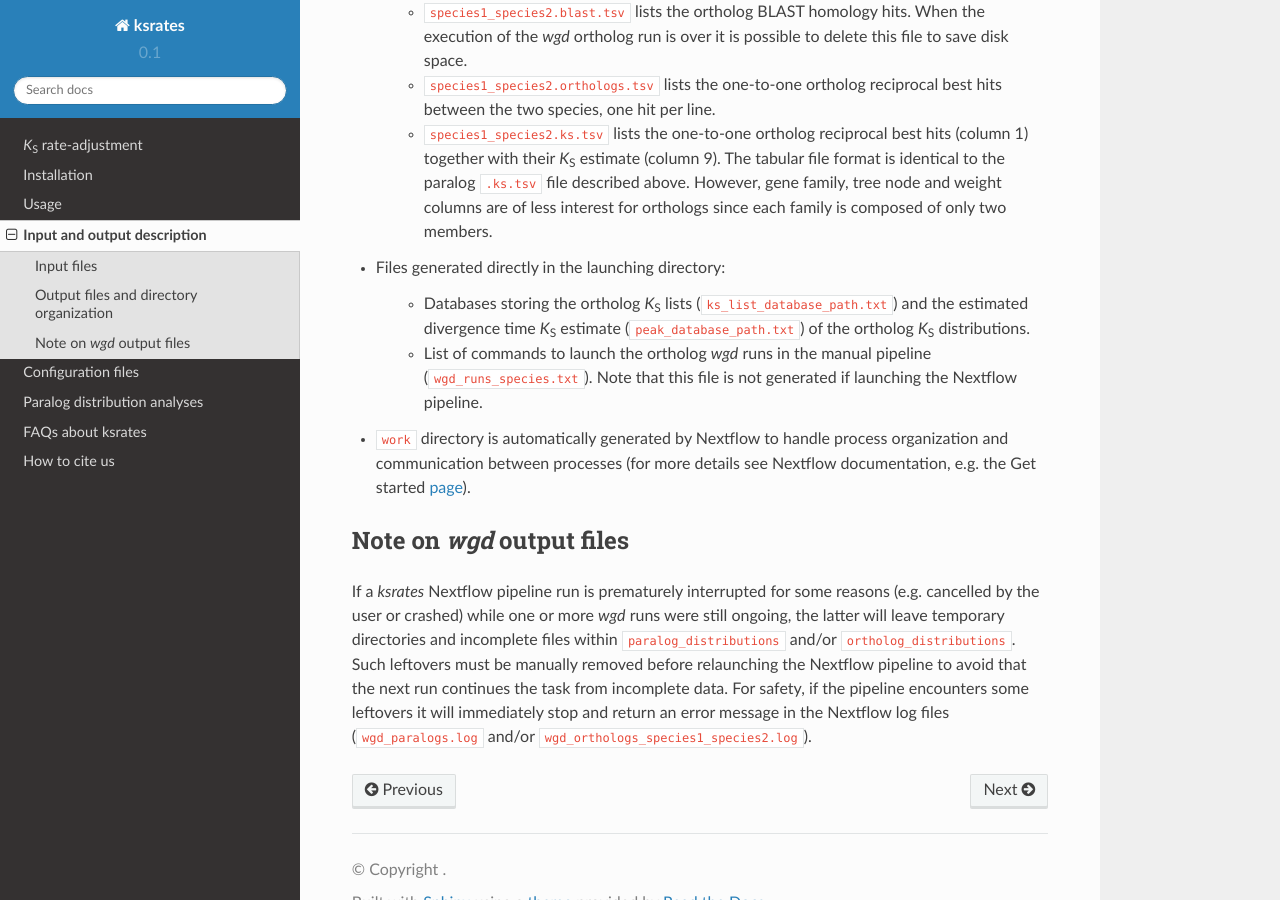
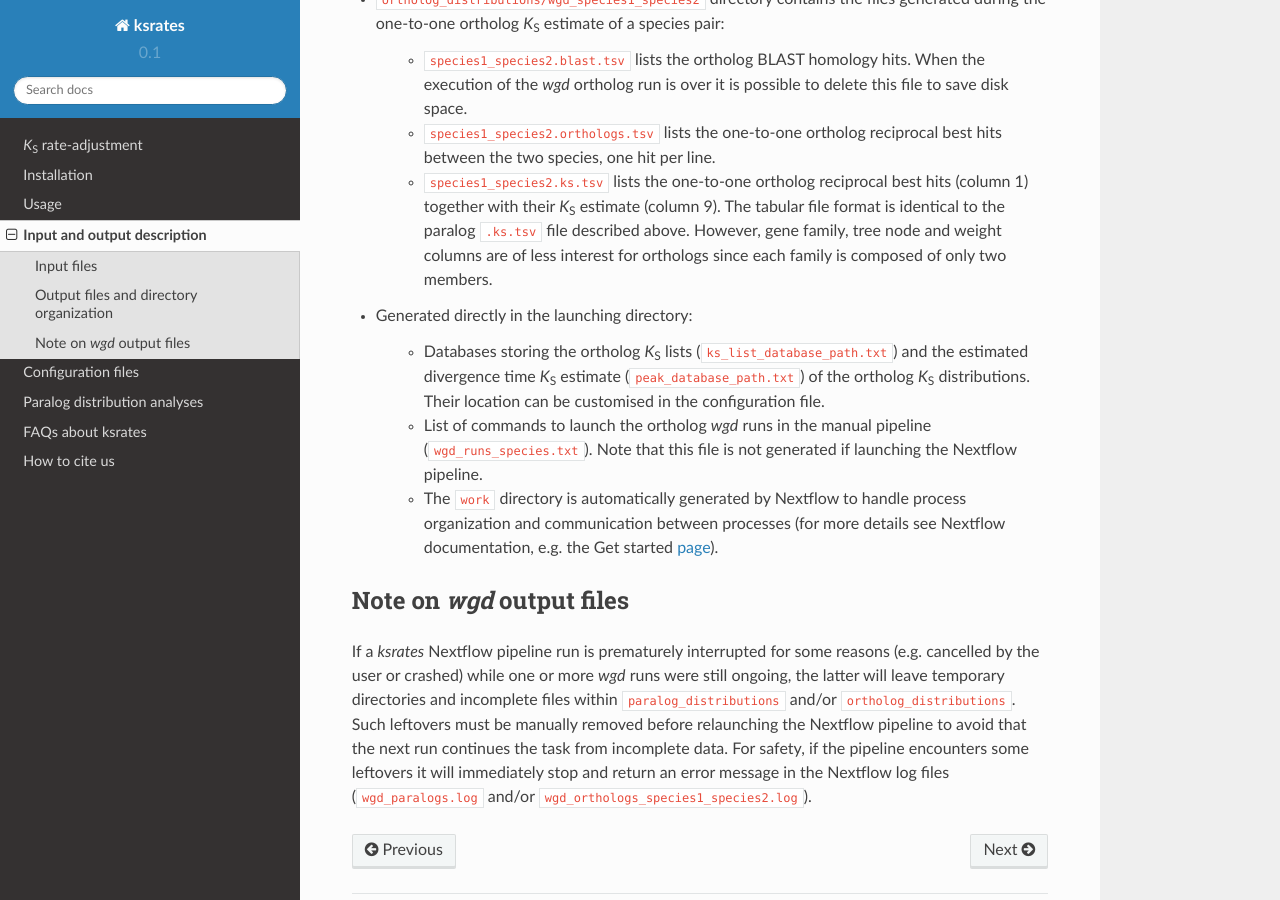
Before and after one commit to VIB-PSB/ksrates, a Sphinx documentation site: the page built from doc/source/input_output.rst, in a window 1280 px wide and 900 px high, scrolled down 2969 px. Built offline with Sphinx 7.4.7 and the Read the Docs theme 2.0.0, drawn with Linux system fonts in a browser that asks for light colours; some of the changed text lies outside the part shown.

Commit message:
Add (E)LMM file format description; internal links

```diff
--- a/doc/source/input_output.rst
+++ b/doc/source/input_output.rst
@@ -46,12 +48,12 @@
         * Plots showing the peaks detected in the spline (``elmm_species_peaks.pdf``).
         * Multi-panel figure showing fitted mixture models obtained with data-driven and hybrid initializations (``elmm_species_models_data_driven.pdf``).
         * Multi-panel figure showing the best-fitted mixture model obtained for each number of components with random initialization (``elmm_species_models_random.pdf``).
-        * TSV and TXT files collecting component parameters (``elmm_species_parameters.tsv`` and ``elmm_species_parameters.txt``).
+        * TSV and TXT files collecting component parameters (``elmm_species_parameters.tsv`` and ``elmm_species_parameters.txt``) (more details on the file format in section :ref:`mixture_models`).
 
     From lognormal-only mixture modeling:
 
         * Multi-panel figure showing the best-fitted mixture model on whole-paranome and anchor pair *K*:sub:`S` distributions obtained for each number of components (``lmm_species_all_models_paranome.pdf`` and ``lmm_species_all_models_colinearity.pdf``).
-        * TSV and TXT files collecting component parameters (``lmm_species_parameters_colinearity.tsv``, ``lmm_species_parameters_colinearity.txt``, ``lmm_species_parameters_paranome.tsv`` and ``lmm_species_parameters_paranome.txt``).
+        * TSV and TXT files collecting component parameters (``lmm_species_parameters_colinearity.tsv``, ``lmm_species_parameters_colinearity.txt``, ``lmm_species_parameters_paranome.tsv`` and ``lmm_species_parameters_paranome.txt``) (more details on the file format in section :ref:`mixture_models`).
 
 
 * ``rate_adjustment/species/log_XXXXXXXX`` directory: when launching *ksrates* as a Nextflow pipeline, each execution generates a log directory named with a unique 8-character ID stated at the beginning of a Nextflow run. Details about how the processes of the workflow are proceeding and about encountered warnings or errors are stored in log files collected in this directory:
@@ -86,13 +88,11 @@
     * ``species1_species2.ks.tsv`` lists the one-to-one ortholog reciprocal best hits (column 1) together with their *K*:sub:`S` estimate (column 9). The tabular file format is identical to the paralog ``.ks.tsv`` file described above. However, gene family, tree node and weight columns are of less interest for orthologs since each family is composed of only two members.
 
 
-* Files generated directly in the launching directory:
+* Generated directly in the launching directory:
 
-    * Databases storing the ortholog *K*:sub:`S` lists (``ks_list_database_path.txt``) and the estimated divergence time *K*:sub:`S` estimate (``peak_database_path.txt``) of the ortholog *K*:sub:`S` distributions.
+    * Databases storing the ortholog *K*:sub:`S` lists (``ks_list_database_path.txt``) and the estimated divergence time *K*:sub:`S` estimate (``peak_database_path.txt``) of the ortholog *K*:sub:`S` distributions. Their location can be customised in the configuration file.
     * List of commands to launch the ortholog *wgd* runs in the manual pipeline (``wgd_runs_species.txt``). Note that this file is not generated if launching the Nextflow pipeline.
-
-
-* ``work`` directory is automatically generated by Nextflow to handle process organization and communication between processes (for more details see Nextflow documentation, e.g. the Get started `page <https://www.nextflow.io/docs/latest/getstarted.html#your-first-script>`__).
+    * The ``work`` directory is automatically generated by Nextflow to handle process organization and communication between processes (for more details see Nextflow documentation, e.g. the Get started `page <https://www.nextflow.io/docs/latest/getstarted.html#your-first-script>`__).
 
 
 Note on *wgd* output files
```
Also changed, not shown: other parts of doc/source/input_output.rst (+2 -0 lines), doc/source/paralogs_analyses.rst (+42 -2 lines).
